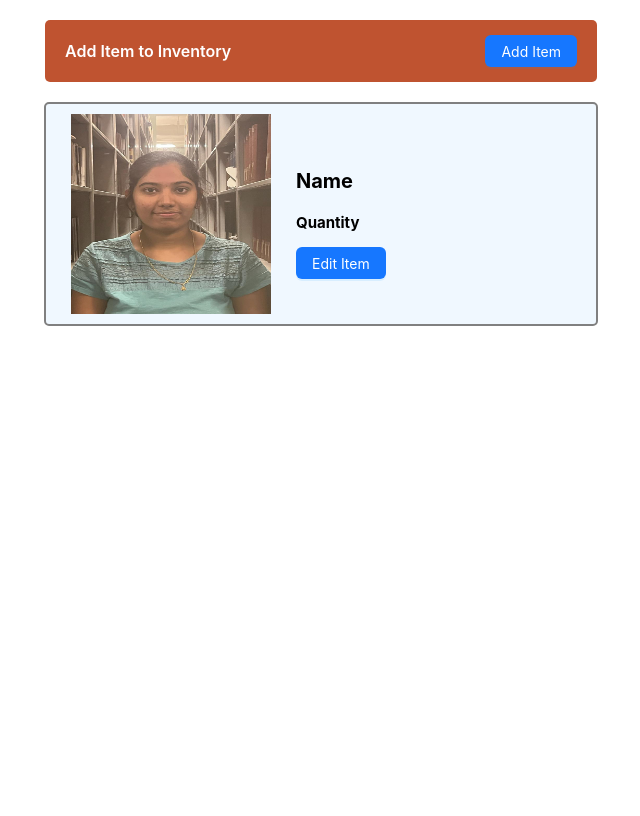
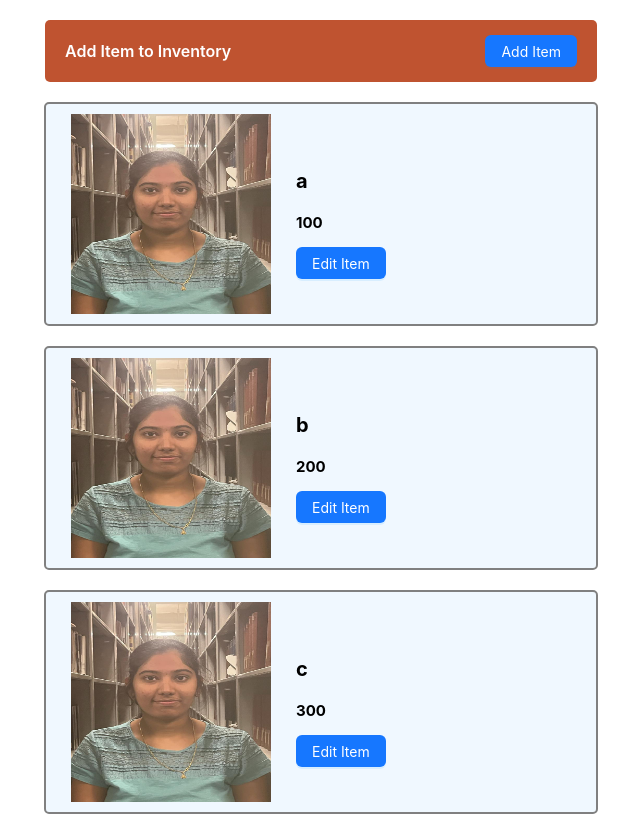
Before and after one commit to ysai258/source_code, a React (Create React App) app in the folder frontend/: page /inventory in a window 1280 px wide. Shown: the top 816 px of the page, without its empty margins (319-959 px from the left). Built offline with nearby package versions, Linux system fonts and the light colour scheme.

Commit message:
Yash Insisted to make it now

```diff
--- a/frontend/src/pages/Inventory.js
+++ b/frontend/src/pages/Inventory.js
@@ -12,8 +12,7 @@ const Inventory = () => {
  const [addQuantity, setAddQuantity] = useState('');
  const [editName, setEditName] = useState('');
  const [editQuantity, setEditQuantity] = useState('');
-
-
+ const [rows, setRows] = useState([]);
  const showModal = () => {
     setTitle('Add Item');
     setOkText('Add');
@@ -33,6 +32,7 @@ const Inventory = () => {
  }
 
  const handleUpdate = () => {
+    console.log(editName, editQuantity);
     setIsModalOpen(false);
  }
 
@@ -44,6 +44,20 @@ const Inventory = () => {
     setIsEditFunction(true);
     setIsModalOpen(true);
  }
+
+ useEffect(() => {
+    setRows([
+        {id :1, name : 'a', quantity : 100},
+        {id :2, name : 'b', quantity : 200},
+        {id :3, name : 'c', quantity : 300},
+        {id :4, name : 'd', quantity : 400},
+        {id :5, name : 'e', quantity : 500},
+        {id :6, name : 'f', quantity : 600},
+        {id :7, name : 'g', quantity : 700},
+        {id :8, name : 'h', quantity : 800}
+    ]);
+ }, [])
+
 
   return (
     <div>
@@ -71,18 +85,21 @@ const Inventory = () => {
         <div style={{width: 'auto', height: '20px'}}></div>
 
         <div className='flexBox'>
+            {rows.length>0 && rows.map(row =>
+            <>
                 <div className='itemBox'>
                     <img src='/img/hera.jpg' alt="img" style={{ width: "200px", height: '200px' }}></img>
                     <div className='innerFlex'>
-                    <p className='nameText'>Name</p>
-                    <p className='quantityText'>Quantity</p>
-                    <Button type="primary" onClick={() => showEditModal({id :1, name : 'srinu', quantity : 100})}>
+                        <p className='nameText'>{row.name}</p>
+                        <p className='quantityText'>{row.quantity}</p>
+                        <Button type="primary" onClick={() => showEditModal(row)}>
                             Edit Item
                         </Button>
                     </div>
                 </div>
 
                 <div style={{width: 'auto', height: '20px'}}></div>
+            </>)}
         </div>
     </div>
   )
```
Lines whose indentation alone changed are shown as unchanged.
